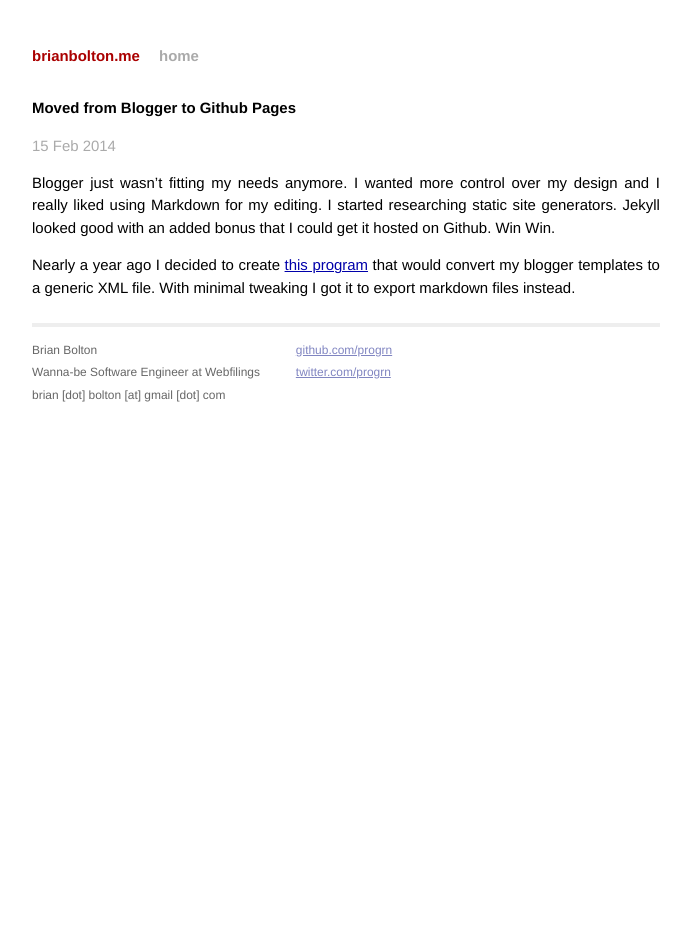
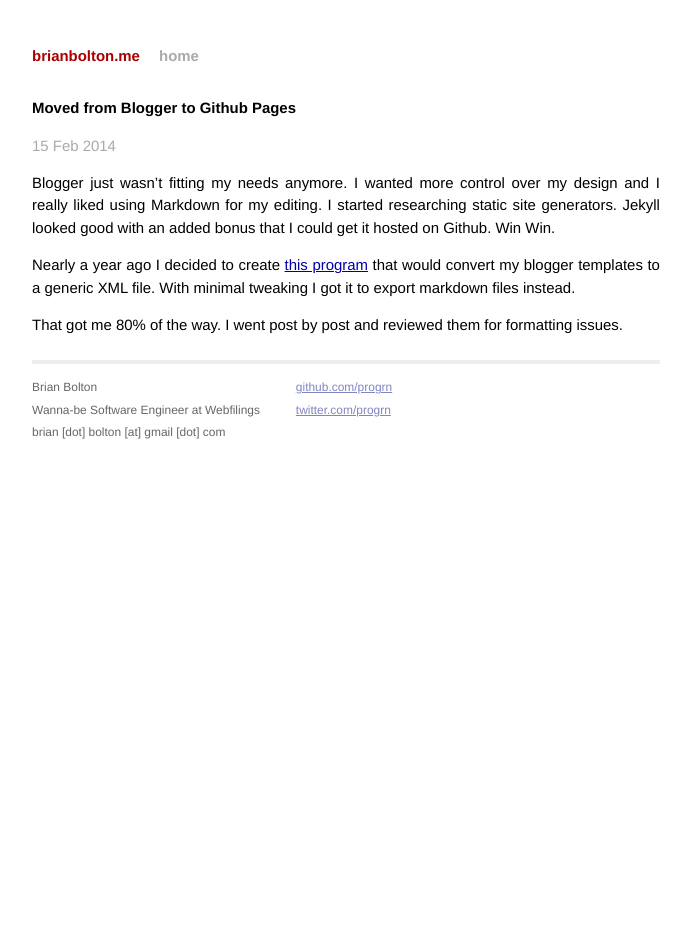
Before and after one commit to bboltn/bboltn.github.io, a Jekyll site: the page built from _posts/2014-02-09-Moved-from-Blogger-to-github-pages.markdown, in a window 1280 px wide. Shown: the whole page, without its empty margins (294-985 px from the left). Built offline with Jekyll 4.4.1, drawn with Linux system fonts in a browser that asks for light colours; nearby versions of some CDN libraries; Markdown is read by kramdown in place of the engine named in the settings.

Commit message:
updated move blogger post

```diff
--- a/_posts/2014-02-09-Moved-from-Blogger-to-github-pages.markdown
+++ b/_posts/2014-02-09-Moved-from-Blogger-to-github-pages.markdown
@@ -9,3 +9,5 @@ I started researching static site generators.  Jekyll looked good with an added
 
 Nearly a year ago I decided to create [this program](https://github.com/progrn/csb) that would convert my blogger templates to a
 generic XML file.  With minimal tweaking I got it to export markdown files instead.
+
+That got me 80% of the way.  I went post by post and reviewed them for formatting issues.
```
